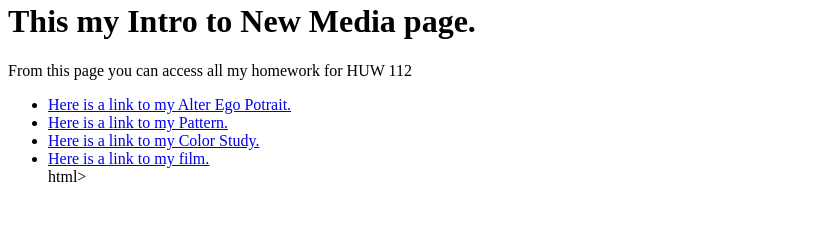
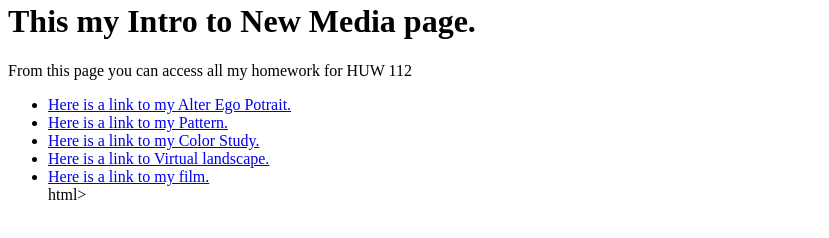
Before and after one commit to EGFlorez/edgarflores.github.io, a plain HTML site: page index.html in a window 1280 px wide. Shown: the part 438-676 px from the top of the page, without its empty margins (0-829 px from the left). Drawn offline with Linux system fonts and the light colour scheme.

Commit message:
Update index.html

```diff
--- a/index.html
+++ b/index.html
@@ -9,6 +9,7 @@
         <li><a href="alterego.html">Here is a link to my Alter Ego Potrait.</a></li>
         <li><a href="pattern.html">Here is a link to my Pattern.</a></li>
         <li><a href="colorstudy.html">Here is a link to my Color Study.</a></li>
+        <li><a href="virtuallanscape.html">Here is a link to Virtual landscape.</a></li>
         <li><a href="film.html">Here is a link to my film.</a></li>
       </body>
 html>
```
